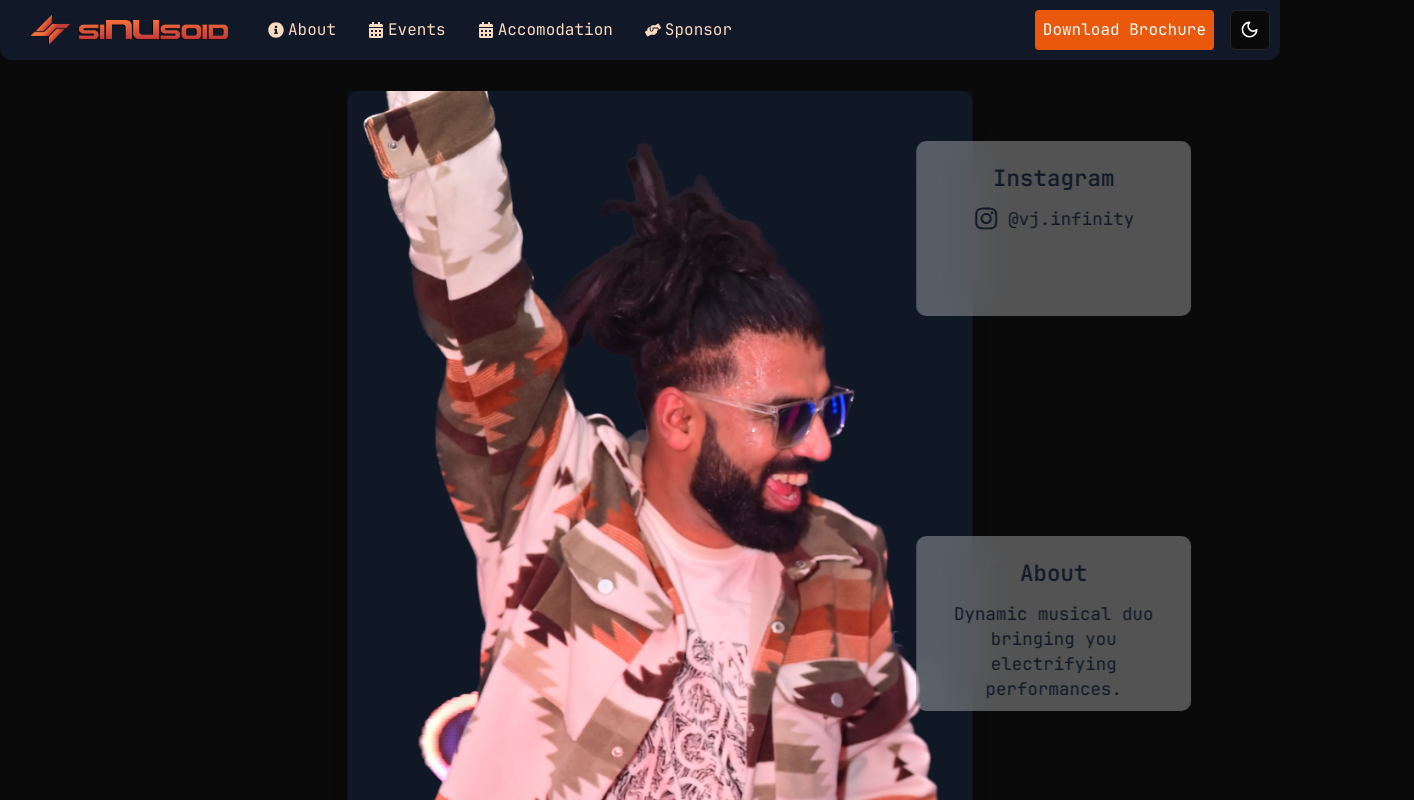
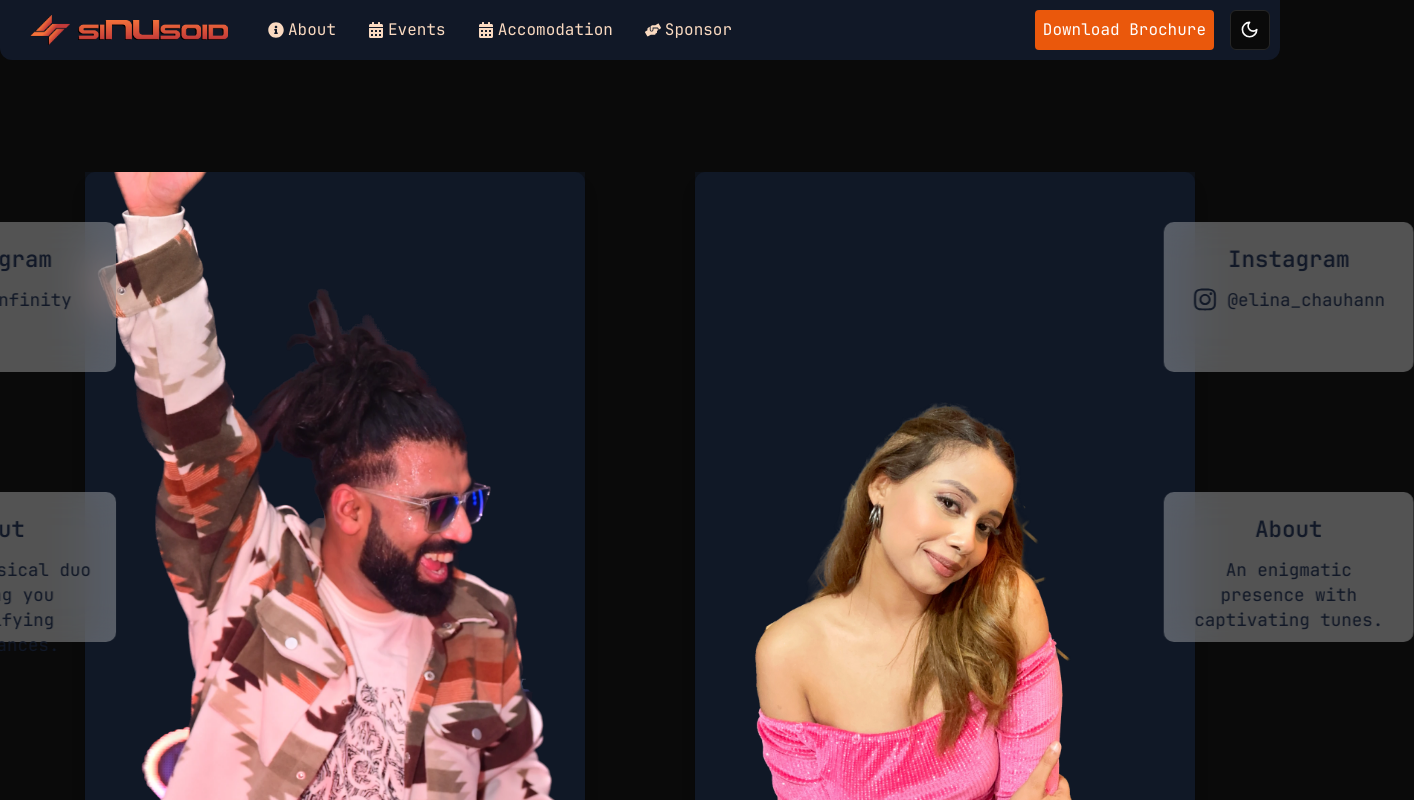
Before and after one commit to thelegendaryarticuno/sinunextfront, a Next.js app: page /artists in a window 1280 px wide. Shown: the top 800 px of the page, 1414 px wide, since content can reach past the window. Built offline with nearby package versions, Linux system fonts and the light colour scheme.

Commit message:
Update artistsCards.tsx

```diff
--- a/src/components/artistsCards/artistsCards.tsx
+++ b/src/components/artistsCards/artistsCards.tsx
@@ -1,6 +1,7 @@
 import React from "react";
 import Image from "next/image";
 import { FaInstagram } from "react-icons/fa";
+
 interface ArtistContainerProps {
   imageUrl: string;
   artistName: string;
@@ -9,7 +10,9 @@ interface ArtistContainerProps {
   instagramLink1?: string;
   instagramHandle2?: string;
   instagramLink2?: string;
+  position?: "left" | "right"; // New prop to control position of side boxes
 }
+
 const ArtistContainer: React.FC<ArtistContainerProps> = ({
   imageUrl,
   artistName,
@@ -18,9 +21,10 @@ const ArtistContainer: React.FC<ArtistContainerProps> = ({
   instagramLink1,
   instagramHandle2,
   instagramLink2,
+  position = "right", // Default to right if position is not provided
 }) => {
   return (
-    <div className="relative w-full max-w-[90vw] h-[70vh] bg-gray-100 dark:bg-gray-900 md:max-w-[500px] md:h-[75vh] md:rounded-lg md:shadow-lg mb-0 mx-auto">
+    <div className="relative w-full max-w-[90vw] h-[70vh] bg-gray-100 dark:bg-gray-900 md:max-w-[400px] md:h-[75vh] md:rounded-lg md:shadow-lg mb-0 mx-auto">
       <div className="absolute inset-0">
         <Image
           src={imageUrl}
@@ -32,9 +36,9 @@ const ArtistContainer: React.FC<ArtistContainerProps> = ({
         />
         <div className="absolute inset-0 bg-white opacity-20 md:hidden"></div>
       </div>
-      <div className="md:hidden flex flex-col justify-end h-full p-0 bg-black bg-opacity-50 text-white">
+      <div className="md:hidden flex flex-col justify-end h-full p-0 bg-black bg-opacity-50 text-white z-10">
         <div className="flex flex-col items-center mb-4">
-          <h2 className="text-4xl font-bold text-center mb-4">{artistName}</h2>
+          <h2 className="text-4xl font-bold text-center mb-4 z-20">{artistName}</h2>
           <div className="flex overflow-x-auto overflow-y-hidden snap-x snap-mandatory gap-4 w-full px-4">
             <div className="flex-shrink-0 w-full snap-center bg-white bg-opacity-30 backdrop-blur-lg p-4 rounded-lg text-center">
               <h4 className="font-semibold text-lg mb-2">Instagram</h4>
@@ -68,9 +72,17 @@ const ArtistContainer: React.FC<ArtistContainerProps> = ({
           </div>
         </div>
       </div>
-      <div className="hidden md:flex flex-col h-full p-8 bg-opacity-50 bg-gray-900 text-gray-900">
-        <div className="absolute top-10 right-[-150px] z-20 flex flex-col gap-4 md:right-[-175px]">
-          <div className="bg-white bg-opacity-30 backdrop-blur-lg p-4 rounded-lg w-[220px] h-[140px] text-center">
+      <div
+        className={`hidden md:flex flex-col h-full p-8 bg-opacity-50 bg-gray-900 text-gray-900 ${
+          position === "left" ? "items-start" : "items-end"
+        }`}
+      >
+        <div
+          className={`absolute top-10 ${
+            position === "left" ? "left-[-150px] md:left-[-175px]" : "right-[-150px] md:right-[-175px]"
+          } z-20 flex flex-col gap-4`}
+        >
+          <div className="bg-white bg-opacity-30 backdrop-blur-lg p-4 rounded-lg w-[200px] h-[120px] text-center">
             <h4 className="font-semibold text-lg mb-2">Instagram</h4>
             {instagramLink1 && instagramHandle1 && (
               <a
@@ -95,7 +107,7 @@ const ArtistContainer: React.FC<ArtistContainerProps> = ({
               </a>
             )}
           </div>
-          <div className="bg-white bg-opacity-30 backdrop-blur-lg p-4 rounded-lg w-[220px] h-[140px] text-center mt-40">
+          <div className="bg-white bg-opacity-30 backdrop-blur-lg p-4 rounded-lg w-[200px] h-[120px] text-center mt-20">
             <h4 className="font-semibold text-lg mb-2">About</h4>
             <p className="text-sm">{artistDescription || "No description available"}</p>
           </div>
@@ -107,16 +119,21 @@ const ArtistContainer: React.FC<ArtistContainerProps> = ({
     </div>
   );
 };
+
 const Artists: React.FC = () => {
   return (
-    <div className="flex flex-col gap-8 md:pt-48 pb-40 px-0 md:pl-8">
+    <div className="flex flex-col gap-8 md:grid md:grid-cols-2 md:gap-4 md:pt-48 pb-40 px-4 md:px-8">
+      <div>
         <ArtistContainer
           imageUrl="/images/vj_infinity.webp"
           artistName="VJ Infinity"
           artistDescription="Dynamic musical duo bringing you electrifying performances."
           instagramHandle1="@vj.infinity"
           instagramLink1="https://www.instagram.com/vj.infinity/"
+          position="left"
         />
+      </div>
+      <div>
         <ArtistContainer
           imageUrl="/images/elina.webp"
           artistName="Elina Chauhan"
@@ -124,6 +141,8 @@ const Artists: React.FC = () => {
           instagramHandle1="@elina_chauhann"
           instagramLink1="https://www.instagram.com/elina_chauhann/"
         />
+      </div>
+      <div className="md:col-span-2">
         <ArtistContainer
           imageUrl="/images/unknown1.png"
           artistName="DJ Shadow"
@@ -132,6 +151,8 @@ const Artists: React.FC = () => {
           instagramLink1="https://www.instagram.com/dj_shadow/"
         />
       </div>
+    </div>
   );
 };
+
 export default Artists;
```
Lines whose indentation alone changed are shown as unchanged.
